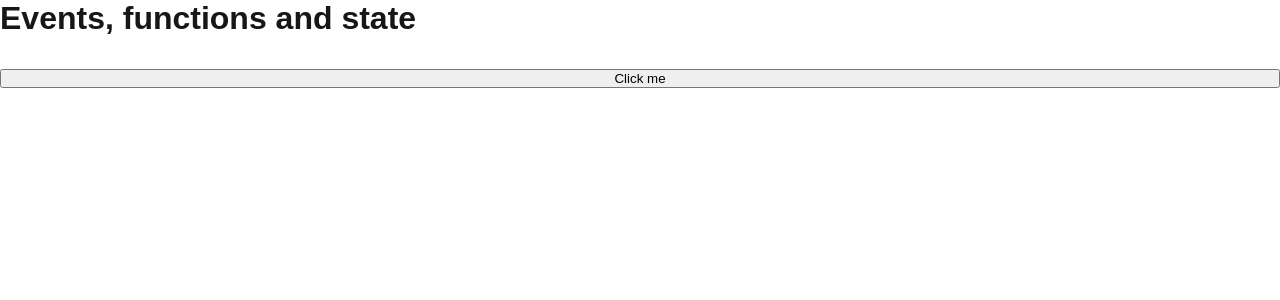
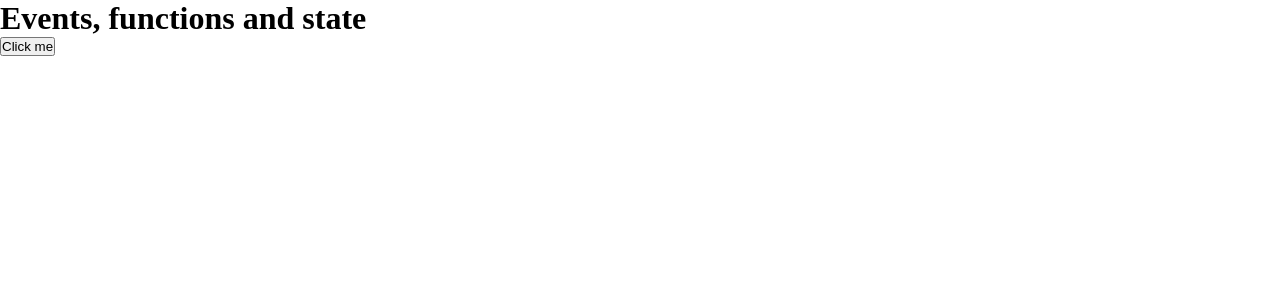
Before and after one commit to anikets2001/next-app, a Next.js app: page / in a window 1280 px wide. Shown: the top 300 px of the page. Built offline with nearby package versions, Linux system fonts and the light colour scheme.

Commit message:
feat: routing

```diff
--- a/src/app/globals.css
+++ b/src/app/globals.css
@@ -1,4 +1,11 @@
-:root {
+
+*{
+  margin: 0;
+  padding: 0;
+  box-sizing: border-box;
+}
+
+/* :root {
   --background: #ffffff;
   --foreground: #171717;
 }
@@ -39,4 +46,4 @@ a {
   html {
     color-scheme: dark;
   }
-}
+} */
--- a/src/app/page.module.css
+++ b/src/app/page.module.css
@@ -1,4 +1,4 @@
-.page {
+/* .page {
   --gray-rgb: 0, 0, 0;
   --gray-alpha-200: rgba(var(--gray-rgb), 0.08);
   --gray-alpha-100: rgba(var(--gray-rgb), 0.05);
@@ -106,10 +106,11 @@ a.secondary {
 
 .footer img {
   flex-shrink: 0;
-}
+} */
 
 /* Enable hover only on non-touch devices */
-@media (hover: hover) and (pointer: fine) {
+
+/* @media (hover: hover) and (pointer: fine) {
   a.primary:hover {
     background: var(--button-primary-hover);
     border-color: transparent;
@@ -165,4 +166,4 @@ a.secondary {
   .logo {
     filter: invert();
   }
-}
+} */
```
Also changed, not shown: src/Notes/03_Routing.js (added, +10 -0 lines), src/app/about/page.js (added, +9 -0 lines), src/app/login/page.js (added, +9 -0 lines).
